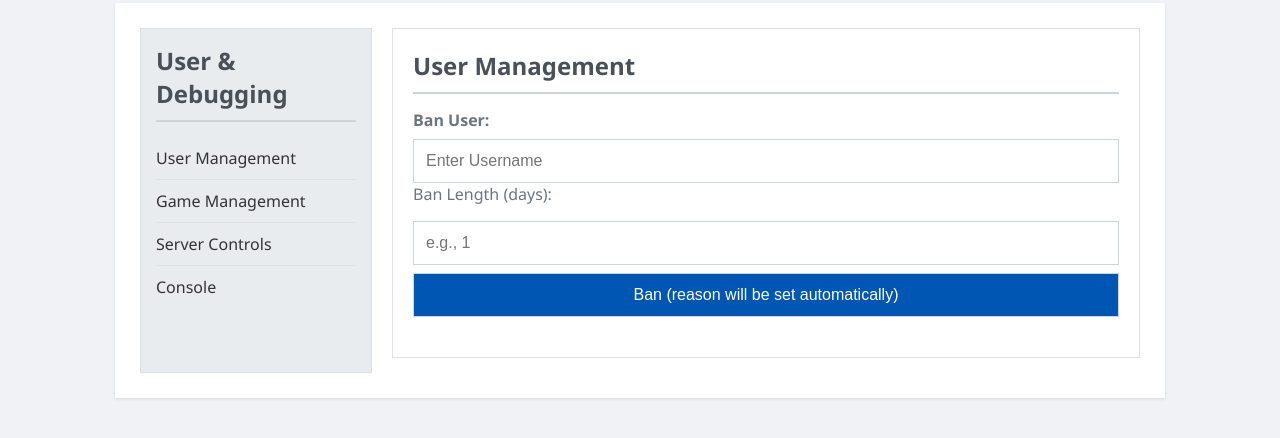
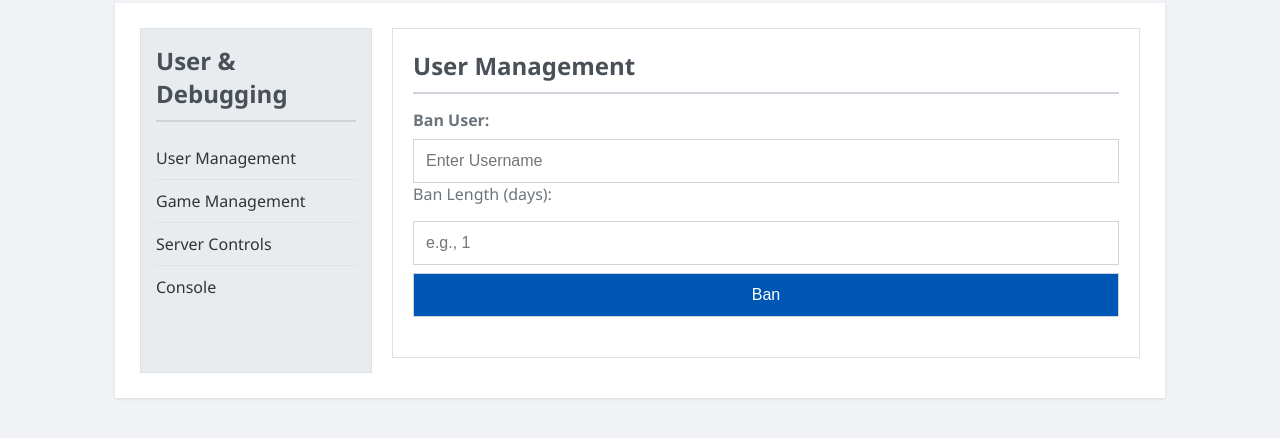
Before and after one commit to SimulRoblox/Roblox, a plain HTML site: page index.html in a window 1280 px wide. Shown: the part 192-630 px from the top of the page. Drawn offline with Linux system fonts and the light colour scheme.

Commit message:
Update index.html

```diff
--- a/index.html
+++ b/index.html
@@ -173,7 +173,7 @@
                 <div class="ban-options">
                     <label for="ban-length">Ban Length (days):</label>
                     <input type="number" id="ban-length" placeholder="e.g., 1" value="">
-                    <button onclick="banUser()">Ban (reason will be set automatically)</button>
+                    <button onclick="banUser()">Ban</button>
                 </div>
             </div>
         </div>
```
